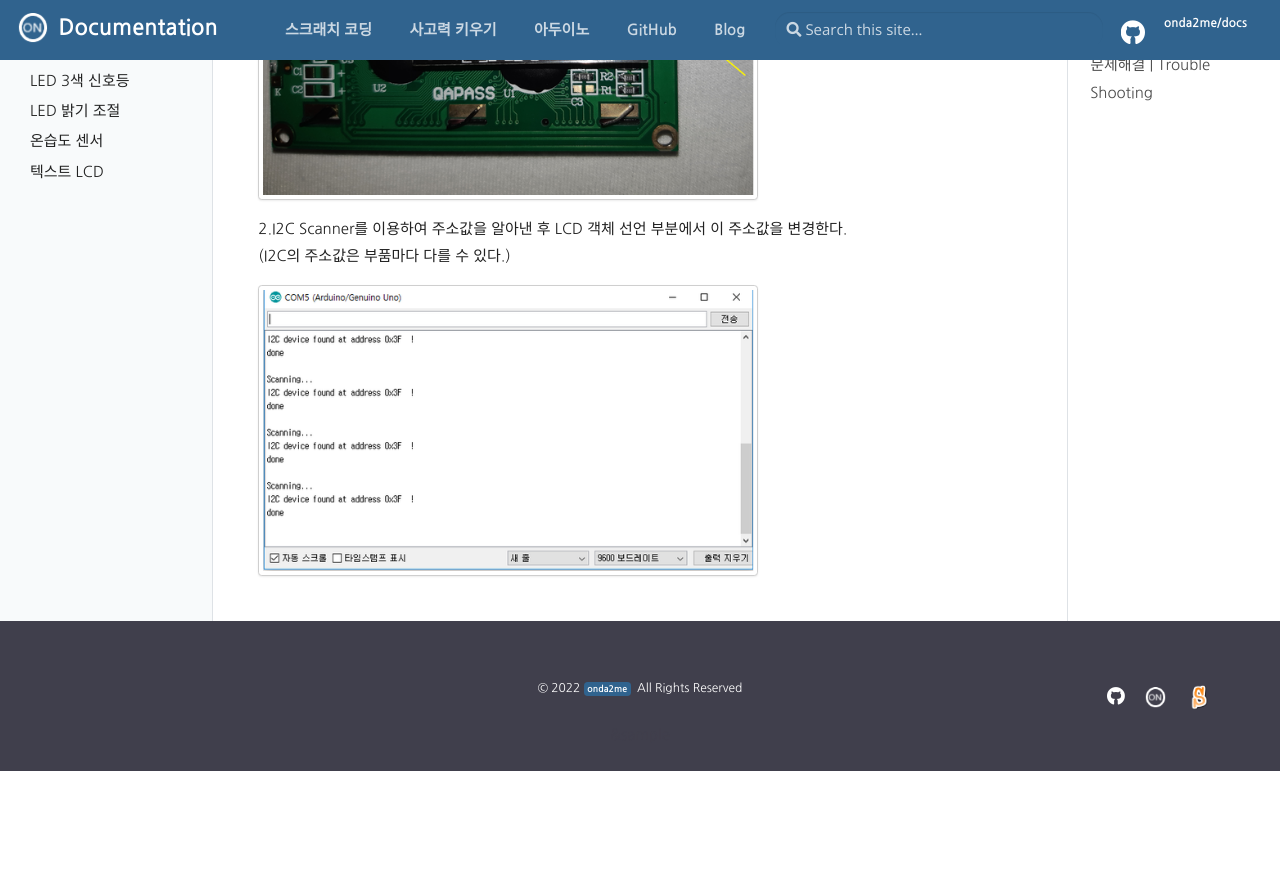
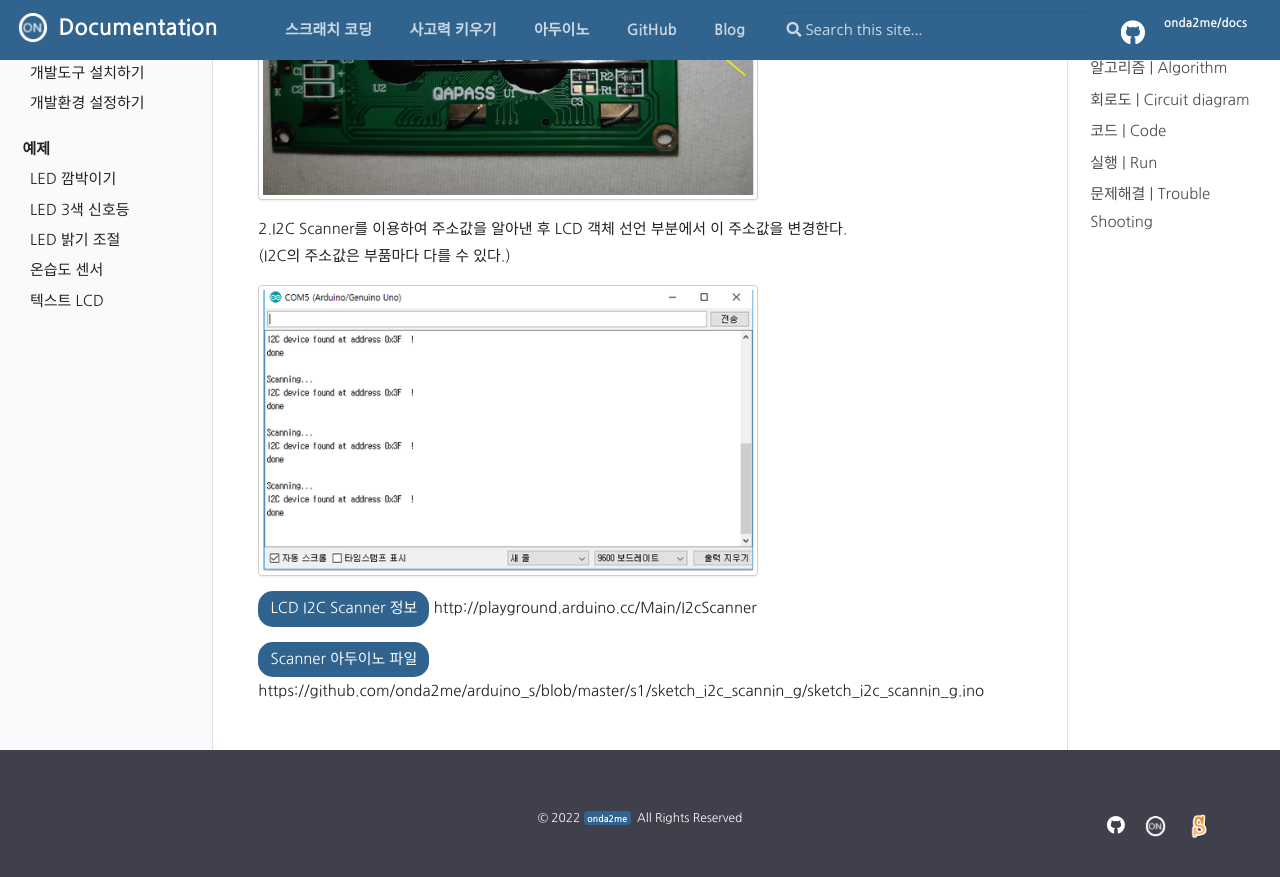
Before and after one commit to onda2me/docs, a Jekyll site: the page built from webdocs/_arduino/text_lcd01.md, in a window 1280 px wide and 900 px high, scrolled down 2431 px. Shown: the top 877 px of the window. Built offline with Jekyll 4.4.1, drawn with Linux system fonts in a browser that asks for light colours; before the commit the page ends 3202 px from its top, so only the background shows below that.

Commit message:
Update text_lcd01.md

```diff
--- a/webdocs/_arduino/text_lcd01.md
+++ b/webdocs/_arduino/text_lcd01.md
@@ -57,3 +57,9 @@
  (I2C의 주소값은  부품마다 다를 수 있다.)
 
 ![]({{ site.baseurl }}/assets/images/arduino/level1/lcd_05.png){: .img-thumbnail style="width:500px; vertical-align: top;"}
+
+
+[LCD I2C Scanner 정보](http://playground.arduino.cc/Main/I2cScanner){: .btn .btn-primary target="_blank" } http://playground.arduino.cc/Main/I2cScanner
+
+
+[Scanner 아두이노 파일]({{ site.repo_ad}}/s1/sketch_i2c_scannin_g/sketch_i2c_scannin_g.ino){: .btn .btn-primary target="_blank" } {{ site.repo_ad}}/s1/sketch_i2c_scannin_g/sketch_i2c_scannin_g.ino
```
